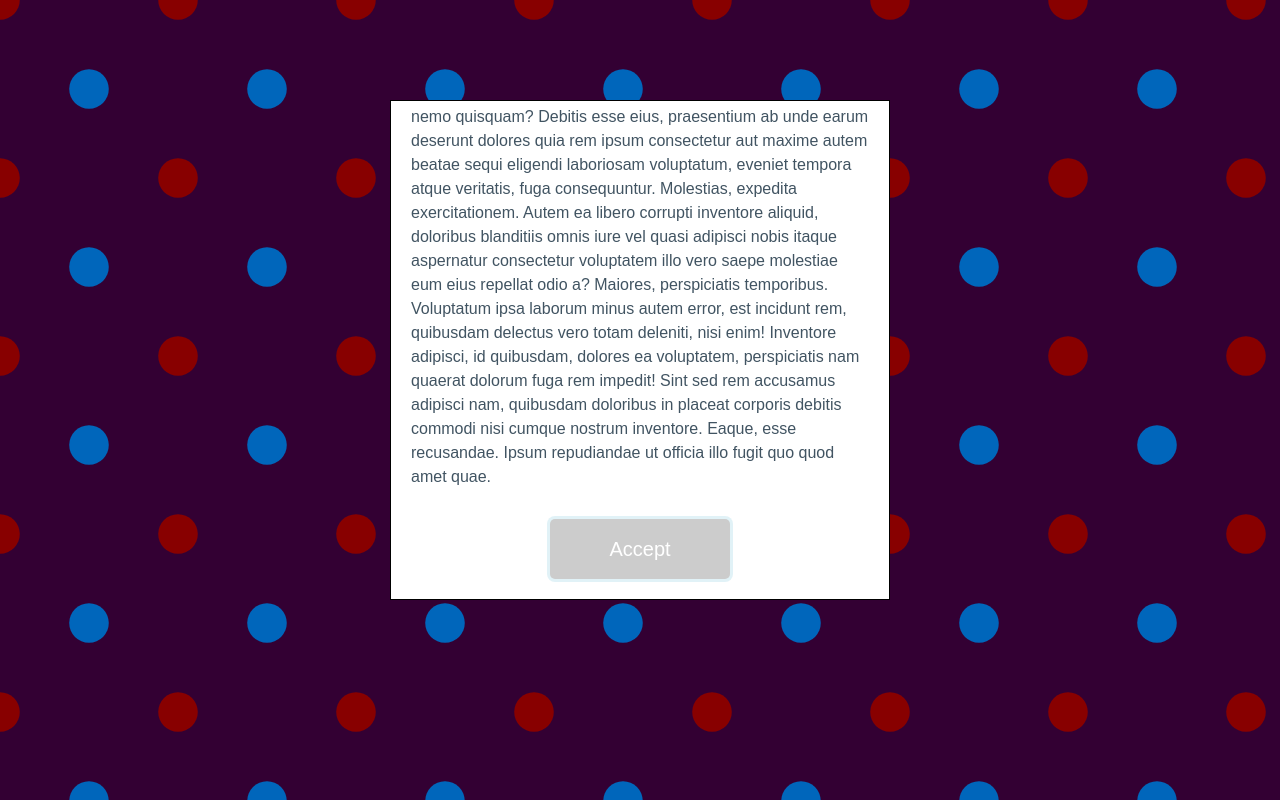
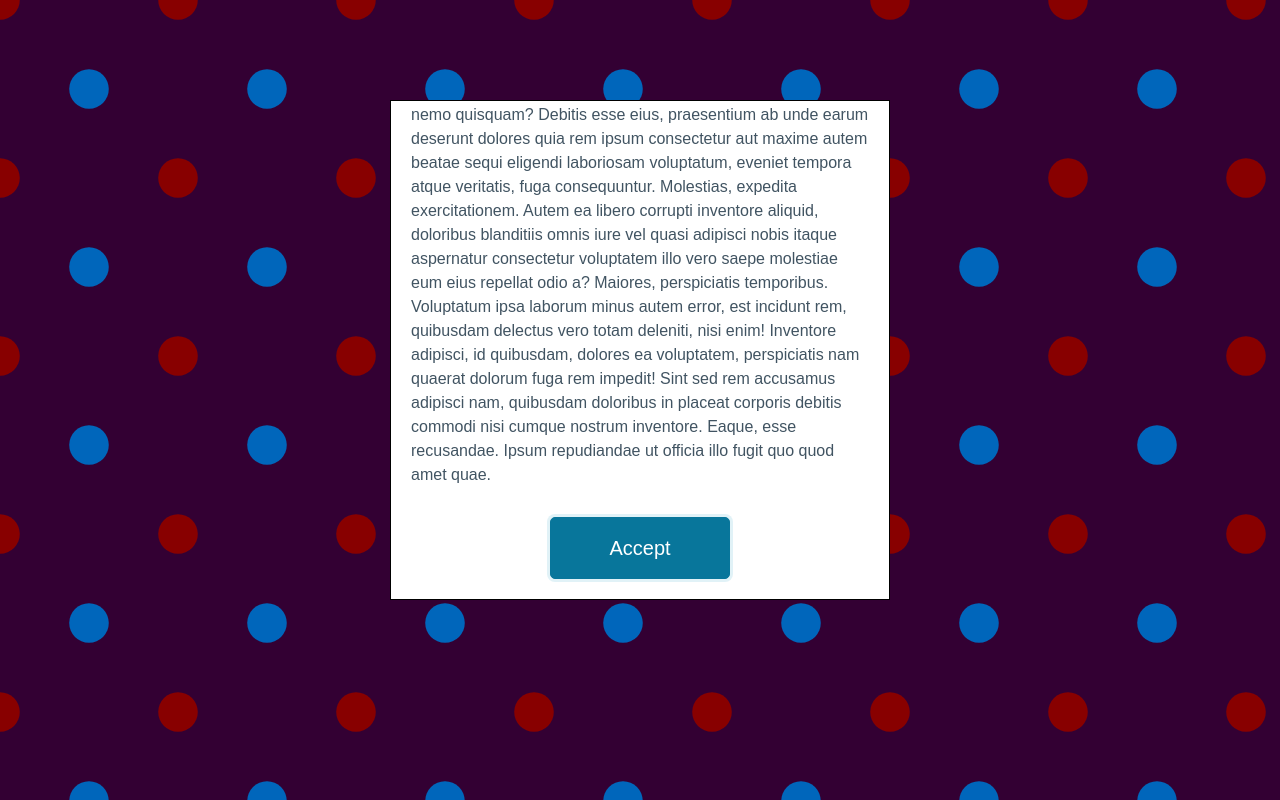
Before and after one commit to Vkscoma/playground, a plain HTML site: page Scroll Test/index.html in a window 1280 px wide. Both pictures are taken after a click on the button "Accept". Drawn offline with nearby package versions, Linux system fonts and the light colour scheme.

Commit message:
final script changes

```diff
--- a/Scroll Test/index.html
+++ b/Scroll Test/index.html
@@ -43,7 +43,7 @@
             Sint sed rem accusamus adipisci nam, quibusdam doloribus in placeat corporis debitis commodi nisi cumque
             nostrum inventore. Eaque, esse recusandae. Ipsum repudiandae ut officia illo fugit quo quod amet quae.
         </p>
-        <button class="accept" data-disabled>Accept</button>
+        <button class="accept" data-disabled="true">Accept</button>
     </div>
     <script src="/Scroll Test/script.js"></script>
 </body>
--- a/Scroll Test/script.js
+++ b/Scroll Test/script.js
@@ -0,0 +1,18 @@
+const termsAndCondition = document.querySelector('.terms--and--conditions'),
+    acceptTerms = document.querySelector('.accept');
+
+const observer = new IntersectionObserver(entries => {
+    entries.forEach(entry => {
+        if (entry.isIntersecting === true) {
+            acceptTerms.setAttribute('data-disabled', false);
+        } else {
+            acceptTerms.setAttribute('data-disabled', true);
+        }
+    });
+});
+
+observer.observe(acceptTerms);
+
+acceptTerms.addEventListener('click', () => {
+    alert('You have accepted the terms and conditions.');
+});
--- a/Scroll Test/style.css
+++ b/Scroll Test/style.css
@@ -17,7 +17,7 @@ body {
     right: 0;
     bottom: 0;
     max-width: 500px;
-    height: 500px;
+    max-height: 500px;
     margin: 0 auto;
     border: 1px solid #000;
     padding: 20px;
@@ -34,8 +34,12 @@ body {
     margin: 0 auto;
 }
 
-button[data-disabled] {
+button[data-disabled="true"] {
     background: #ccc;
     color: #fff;
     border: none;
 }
+
+button[data-disabled="false"] {
+    transition: all 1s ease-in-out;
+}
```
